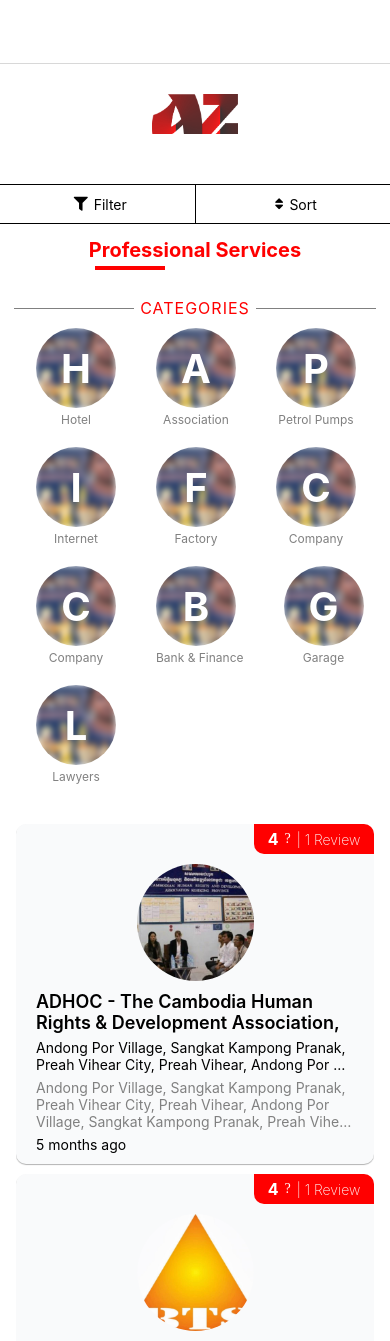
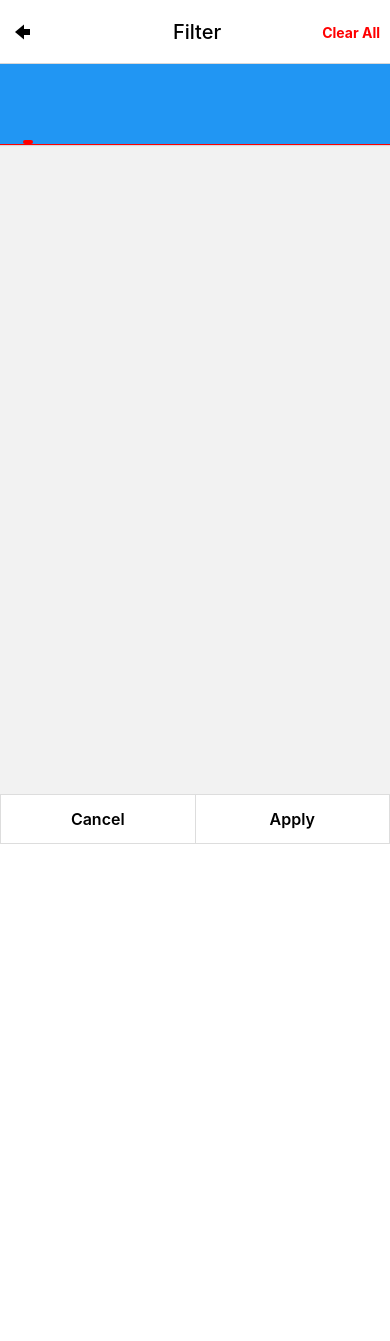
Before and after one commit to sreysros/assignment, a React Native app: screen /TabScreen in a window 390 px wide. Shown: the top 1341 px of the page. After the commit the page ends 844 px from the top, so only its background shows below. Built offline with nearby package versions, Linux system fonts and the light colour scheme.

Commit message:
add react native reanimated

```diff
--- a/babel.config.js
+++ b/babel.config.js
@@ -1,3 +1,6 @@
 module.exports = {
   presets: ['module:metro-react-native-babel-preset'],
+  plugins: [
+    'react-native-reanimated/plugin',
+],
 };
--- a/package.json
+++ b/package.json
@@ -21,8 +21,10 @@
     "react-native-gesture-handler": "^2.3.1",
     "react-native-modal": "^13.0.1",
     "react-native-pager-view": "^5.4.11",
+    "react-native-reanimated": "^2.4.1",
     "react-native-safe-area-context": "^4.1.2",
     "react-native-screens": "^3.13.1",
+    "react-native-select-multiple": "^2.1.0",
     "react-native-tab-view": "^3.1.1",
     "react-native-vector-icons": "^9.1.0"
   },
--- a/src/AuthStack.tsx
+++ b/src/AuthStack.tsx
@@ -2,7 +2,11 @@
 import { createStackNavigator, StackNavigationOptions, HeaderStyleInterpolators } from '@react-navigation/stack';
 import  Icon from 'react-native-vector-icons/Octicons';
 import HomeScreen from './index';
-import TabBarView from './TabBarView';
+import TabBarView from './tabBarView';
+import { Alert, Button } from 'react-native';
+import { TouchableOpacity } from 'react-native-gesture-handler';
+import { Text } from 'react-native-elements';
+import TabScreen from './TabScreen';
 
 const Stack = createStackNavigator();
 
@@ -23,7 +27,7 @@
 
 const AuthStack = () => {
 	return (
-		<Stack.Navigator screenOptions={stackOption}>
+		<Stack.Navigator screenOptions={stackOption} initialRouteName={'HomeScreen'}>
 			<Stack.Screen
 				name={'HomeScreen'}
 				options={{ title: '' }}
@@ -31,8 +35,13 @@
 			/>
 			<Stack.Screen
 				name={'TabBarView'}
-				options={{ title: 'Filter', headerTitleAlign: 'center'}}
+				options={{ title: 'Filter', headerTitleAlign: 'center',}}
 				component={TabBarView}
+			/>
+			<Stack.Screen
+				name={'TabScreen'}
+				options={{ title: 'Filter', headerTitleAlign: 'center',}}
+				component={TabScreen}
 			/>
 
 		</Stack.Navigator>
--- a/src/PriceScreen.tsx
+++ b/src/PriceScreen.tsx
@@ -1,75 +1,62 @@
-import React, { useState }  from 'react';
-import { FlatList, StyleSheet, Text, View, StyleProp, TouchableOpacity } from 'react-native';
+import React, { useLayoutEffect, useState }  from 'react';
+import { FlatList, StyleSheet, Text, View, StyleProp, TouchableOpacity, Image } from 'react-native';
 import { CheckBox, Icon } from 'react-native-elements';
+import SelectMultiple from 'react-native-select-multiple'
 
 const data = [
-    {id:1, title: 'Under $250', count: 681, isSelect:false },
-    {id:2, title: '$250 - $500', count: 0 , isSelect:false},
-    {id:3, title: '$500 - $1,000', count: 0 , isSelect:false},
-    {id:4, title: '$1,000 - $2,000', count: 0, isSelect:false },
-    {id:5, title: '$2,000 - $3,000', count: 0, isSelect:false },
-    {id:5, title: '$3,000 - $5,000', count: 0, isSelect:false },
-    {id:5, title: 'Over $5,000', count: 0, isSelect:false },
-
+    {id:1, label: `Under $250 (681)`, value: 'Under $250'},
+    {id:2, label: '$250 - $500 (0)', value: '$250 - $500' },
+    {id:3, label: '$500 - $1,000 (0)', value: '$500 - $1,000' },
+    {id:4, label: '$1,000 - $2,000 (0)', value: '$1,000 - $2,000' },
+    {id:5, label: '$2,000 - $3,000 (0)', value: '$2,000 - $3,000' },
+    {id:6, label: '$3,000 - $5,000 (0)', value: '$3,000 - $5,000' },
+    {id:7, label: 'Over $5,000 (0)', value: 'Over $5,000' },
 ]
 
-const PriceScreen = () => {
-    const [check1, setCheck1] = useState(false);
-    const [dataSource, setDataSource] = React.useState([]);
-  const [isChecked, setIsChecked] = React.useState();
 
-  const selectItem = item => {
-      console.log(item, '=== item ====');
-    item.isSelect = !item.isSelect;
-    item.selectedClass = item.isSelect
-      ? styles.selected
-      : styles.list;
+type Props = {
+	navigation: any;
+};
 
-    setDataSource({
-      dataSource: dataSource,
-    });
-  };
+const PriceScreen = (props) => {
+  const [selectedFruit, setSelectedFruit] = useState([]);
 
-    const renderItem = ({item, index}) => {
-        return (
-            <TouchableOpacity
-            key={item.id}
-      style={[styles.list, item.selectedClass]}
-      onPress={() => selectItem(data)}>
-      <CheckBox
-      key={item.id}
+  // useLayoutEffect(() => {
+	// 	props.navigation.setOptions({
+	// 		headerRight: () => (
+  //       <TouchableOpacity style={{paddingHorizontal: 10}}>
+  //         <Text>clear all</Text>
+  //       </TouchableOpacity>
+  //       )
+	// 	});
+	// }, [props.navigation]);
 
-        onPress={() => selectItem(data)}
-        checked={
-            (item.selectedClass = item.isSelect
-                ? !isChecked
-                : isChecked)
-        }
-      />
-      <Text style={styles.lightText} key={item.id}>
-        {' '}
-        {item.title.charAt(0).toUpperCase() +
-          item.title.slice(1)}{' '}
-      </Text>
-    </TouchableOpacity>
 
-        //     <CheckBox
-        //     containerStyle={{backgroundColor: 'transparent', borderWidth: 0, marginVertical: 0}}
-        //     title={`${item.title} (${item.count})`}
-        //     checked={check1}
-        //     textStyle={{fontWeight: '300', fontSize: 14}}
-        //     onPress={() => setCheck1(!check1)}
+    const onSelectionsChange = (selectedFruits) => {
+      setSelectedFruit(selectedFruits);
+    }
 
-        //   />
-        )
+    const renderLabel = (label) => {
+      return (
+        <View style={{flexDirection: 'row', justifyContent:'center',  }}>
+          <View style={{marginLeft: 10, }}>
+            <Text style={{color: 'black', height: 50, textAlignVertical:'center'}}>{label}</Text>
+          </View>
+        </View>
+      )
     }
 
     return (
         <View style={[styles.container, { backgroundColor: '#fff' }]}>
-        <View>
-        <FlatList data={data} renderItem={renderItem} keyExtractor={(item, index) => item.id.toString()}/>
 
-        </View>
+        <SelectMultiple
+          items={data}
+          renderLabel={renderLabel}
+          selectedItems={selectedFruit}
+          style={{marginBottom: 60}}
+          rowStyle={{height: 32, borderBottomWidth: 0 }}
+          onSelectionsChange={onSelectionsChange} />
+
     </View>
     )
 
--- /dev/null
+++ b/src/TabScreen.tsx
@@ -0,0 +1,168 @@
+import React, { useState, useRef, useLayoutEffect } from 'react';
+import { TabView, TabBar } from 'react-native-tab-view';
+import NativeAnimated, { Extrapolate, interpolateNode } from 'react-native-reanimated';
+import { Route } from 'react-native-tab-view/lib/typescript/src/types';
+import { Animated, StyleSheet, Text, Touchable, View } from 'react-native';
+import PriceScreen from './PriceScreen';
+import Container from './components/Container/Container';
+import { TouchableOpacity } from 'react-native-gesture-handler';
+
+const { Value } = NativeAnimated;
+
+const TabScreen = (props) => {
+    const [routes, setTabRoutes] = useState({
+		index: 0,
+		routes: [
+			{ key: 'price', title: 'Price' },
+              { key: 'state', title: 'States' },
+              { key: 'cities', title: 'Cities' },
+		],
+	});
+
+    useLayoutEffect(() => {
+		props.navigation.setOptions({
+			headerRight: () => (
+				<TouchableOpacity style={{paddingHorizontal: 10}}>
+					<Text style={{color: 'red', fontWeight: 'bold'}}>Clear All</Text>
+				</TouchableOpacity>
+			),
+		});
+	}, [routes]);
+
+
+    const renderTabBar = props => (
+		<View
+			style={{alignSelf: 'flex-start',}}
+            >
+			<TabBar
+				{...props}
+				pressColor={'black'}
+				// pressOpacity={0.3}
+				// bounces={false}
+				renderLabel={({ route, focused }) => {
+                    console.log(route, '=== route ====')
+                    return (
+                    <Text
+						style={[
+							styles.labelTabBar,
+							{ color: focused ? 'red' : 'black', },
+						]}>
+						{route.title}
+						</Text>
+                    )
+                }
+
+
+				}
+				indicatorStyle={styles.indicatorTabBar}
+				// tabStyle={styles.tab}
+				style={{
+                    flex: 1,
+    alignItems: 'center',
+    textAlignVertical:'center',
+    padding: 16,
+    borderBottomColor: 'red',
+    borderBottomWidth:0.2}}
+			/>
+		</View>
+	);
+
+    const SecondRoute = () => (
+        <View style={[styles.container, { backgroundColor: '#fff' }]} />
+      );
+        const ThirdRoute = () => (
+            <View style={[styles.container, { backgroundColor: '#fff' }]} />
+          );
+    const handleChangeIndex = (index: number) => {
+		setTabRoutes(prevState => {
+			return { ...prevState, index };
+		});
+	};
+
+    const renderScene = ({ route }: { route: Route }) => {
+		switch (route.key) {
+			case 'price':
+				return (
+					<PriceScreen />
+				);
+			case 'state':
+				return (
+					<SecondRoute />
+				);
+			case 'cities':
+				return (
+					<ThirdRoute />
+				);
+		}
+	};
+
+    return (
+        <>
+            <TabView
+                renderTabBar={renderTabBar}
+                navigationState={routes}
+                renderScene={renderScene}
+                onIndexChange={handleChangeIndex}
+                swipeEnabled={false}
+                lazy
+                style={{flexDirection: 'row', marginTop: 0}}
+            />
+           <View style={[styles.container, {
+      flexDirection: "row",
+      justifyContent:'center',
+      height: 50,
+      position:'absolute',
+      bottom: 0,
+      left:0,
+      right:0
+    }]}>
+        <View style={{ flex: 1, backgroundColor: "white", alignItems:'center', borderWidth: 0.5, borderColor: '#ddd'   }}>
+          <Text style={{paddingVertical: 14, fontSize: 16, color: '#000', fontWeight: '600'}}>Cancel</Text>
+        </View>
+      <View style={{ flex: 1, backgroundColor: "white", alignItems:'center', borderWidth: 0.5, borderLeftWidth:0, borderColor: '#ddd'}}>
+      <Text style={{paddingVertical: 14, fontSize: 16, color: '#000', fontWeight: '600'}}>Apply</Text>
+        </View>
+    </View>
+        </>
+    )
+}
+
+export default TabScreen;
+
+const styles = StyleSheet.create({
+    container: {
+        flex:1,
+    },
+    labelTabBar: {
+		fontSize: 16,
+		fontWeight: 'bold',
+        color:'black'
+		// paddingHorizontal: 8,
+        // position:'absolute',
+        // top: 10,
+        // left: 0,
+        // right: 0,
+        // color: 'white'
+	},
+    indicatorTabBar: {
+		backgroundColor: 'red',
+		width: 10,
+		height: 4,
+		borderRadius: 4,
+		marginHorizontal: 23,
+		textTransform: 'capitalize',
+	},
+    tab: {
+		width: 'auto',
+		flexDirection: 'row',
+		marginLeft: -15,
+	},
+    tabBar: {
+		backgroundColor: 'pink',
+		justifyContent: 'center',
+		paddingHorizontal: 23,
+		elevation: 0,
+		shadowOpacity: 0,
+		borderBottomWidth: 0,
+	},
+});
--- a/src/index.tsx
+++ b/src/index.tsx
@@ -214,7 +214,7 @@
             </View>
 
             <View style={{marginTop: 20, flexDirection: 'row', justifyContent: 'space-evenly', height: 40, alignContent: 'center'}}>
-                <TouchableOpacity onPressIn={() => props.navigation.navigate('TabBarView')} style={{alignItems:'center', justifyContent:'center', height: 40, borderLeftWidth: 0, borderRightWidth: 0, borderColor: 'black', borderWidth: 1, flex:1, flexDirection: 'row'}}>
+                <TouchableOpacity onPressIn={() => props.navigation.navigate('TabScreen')} style={{alignItems:'center', justifyContent:'center', height: 40, borderLeftWidth: 0, borderRightWidth: 0, borderColor: 'black', borderWidth: 1, flex:1, flexDirection: 'row'}}>
                     <FontAwesome5Icon name='filter' size={14} style={{color: 'black', marginHorizontal: 6}}/>
                         <Text>Filter</Text>
                 </TouchableOpacity>
--- a/src/tabBarView.tsx
+++ b/src/tabBarView.tsx
@@ -1,103 +1,7 @@
-// import * as React from 'react';
-// import { Animated, View, TouchableOpacity, StyleSheet } from 'react-native';
-// import { TabView, SceneMap } from 'react-native-tab-view';
-
-
-
-// const TabBarView = (props) => {
-//     const [state, setState] = React.useState({
-//         index: 0,
-//     routes: [
-//       { key: 'price', title: 'Price' },
-//       { key: 'state', title: 'States' },
-//       { key: 'cities', title: 'Cities' },
-//     ],
-//     })
-
-//   const FirstRoute = () => (
-//     <View style={[styles.container, { backgroundColor: '#ff4081' }]}>
-
-//     </View>
-//   );
-//   const SecondRoute = () => (
-//     <View style={[styles.container, { backgroundColor: '#673ab7' }]} />
-//   );
-//   const ThirdRoute = () => (
-//       <View style={[styles.container, { backgroundColor: 'purple' }]} />
-//     );
-
-//     const handleIndexChange = (index) => {
-//         setState(prevState => ({...prevState, index}));
-//     }
-
-//     const renderTabBar = (props) => {
-//         console.log(props, '=====');
-//         const inputRange = props.navigationState?.routes?.map((x, i) => i);
-
-//     return (
-//       <View style={styles.tabBar}>
-//         {props.navigationState?.routes?.map((route, i) => {
-//           const opacity = props.position.interpolate({
-//             inputRange,
-//             outputRange: inputRange.map((inputIndex) =>
-//               inputIndex === i ? 1 : 0.5
-//             ),
-
-//           });
-
-//           return (
-//             <TouchableOpacity
-
-//               style={styles.tabItem}
-//               onPress={() => setState({index:i})}>
-//               <Animated.Text style={{ opacity, color: 'black', fontWeight: '500', fontSize: 16 }}>{route.title}</Animated.Text>
-//             </TouchableOpacity>
-//           );
-//         })}
-//       </View>
-//     );
-//     }
-
-//     const renderScene = SceneMap({
-//         price: FirstRoute,
-//         state: SecondRoute,
-//         cities: ThirdRoute,
-//       });
-
-//     return (
-//       <TabView
-//         navigationState={state}
-//         renderScene={renderScene}
-//         renderTabBar={renderTabBar}
-//         onIndexChange={handleIndexChange}
-//         style={{flexDirection: 'row', marginTop: 0}}
-//       />
-//     );
-//   }
-// export default TabBarView;
-
-// const styles = StyleSheet.create({
-//   container: {
-//     flex: 1,
-//   },
-//   tabBar: {
-//       alignSelf: 'flex-start',
-//       height: 150
-//   },
-//   tabItem: {
-//     flex: 1,
-//     alignItems: 'center',
-//     textAlignVertical:'center',
-//     padding: 16,
-//     borderBottomColor: 'gray',
-//     borderBottomWidth:0.2,
-//   },
-// });
-
 import * as React from 'react';
 import { Animated, View, TouchableOpacity, StyleSheet, Text } from 'react-native';
 import { TabView, SceneMap } from 'react-native-tab-view';
-import { CheckBox, Icon } from 'react-native-elements';
+import Container from './components/Container/Container';
 import PriceScreen from './PriceScreen';
 
 const SecondRoute = () => (
@@ -107,8 +11,10 @@
       <View style={[styles.container, { backgroundColor: '#fff' }]} />
     );
 
-export default class TabViewExample extends React.Component {
-  state = {
+export default class TabBarView extends React.Component {
+  constructor(props) {
+    super(props);
+  this.state = {
     index: 0,
     routes: [
         { key: 'price', title: 'Price' },
@@ -116,6 +22,7 @@
               { key: 'cities', title: 'Cities' },
     ],
   };
+}
 
   _handleIndexChange = (index) => this.setState({ index });
 
@@ -136,7 +43,7 @@
             <TouchableOpacity
               style={styles.tabItem}
               onPress={() => this.setState({ index: i })}>
-              <Animated.Text style={{ opacity }}>{route.title}</Animated.Text>
+              <Animated.Text style={{ opacity, fontWeight:'600', color:'black' }}>{route.title}</Animated.Text>
             </TouchableOpacity>
           );
         })}
@@ -152,6 +59,7 @@
 
   render() {
     return (
+      <>
       <TabView
         navigationState={this.state}
         renderScene={this._renderScene}
@@ -159,6 +67,16 @@
         onIndexChange={this._handleIndexChange}
         style={{flexDirection: 'row', marginTop: 0}}
       />
+      <View style={{position:'absolute', width: '100%', flexDirection:'row', justifyContent:'space-around', alignItems:'center', backgroundColor: 'white', height: 50, bottom: 0, borderColor: '#ddd', borderWidth: 0.5 }}>
+        <TouchableOpacity style={{alignContent:'center', alignItems:'center', borderRightColor: '#ddd', borderRightWidth: 0.5,flex:1, height: '100%'}}>
+          <Text style={{paddingVertical: 14, color:'#000', fontWeight:'bold', fontSize: 16}}>Cancel</Text>
+        </TouchableOpacity>
+        <TouchableOpacity style={{flex:1, alignItems:'center',}}>
+          <Text style={{paddingVertical: 14, color:'#000',fontWeight:'bold', fontSize: 16}}>Apply</Text>
+        </TouchableOpacity>
+      </View>
+
+      </>
     );
   }
 }
```
Also changed, not shown: 19 other files (tests, documents, lock files or other folders).
